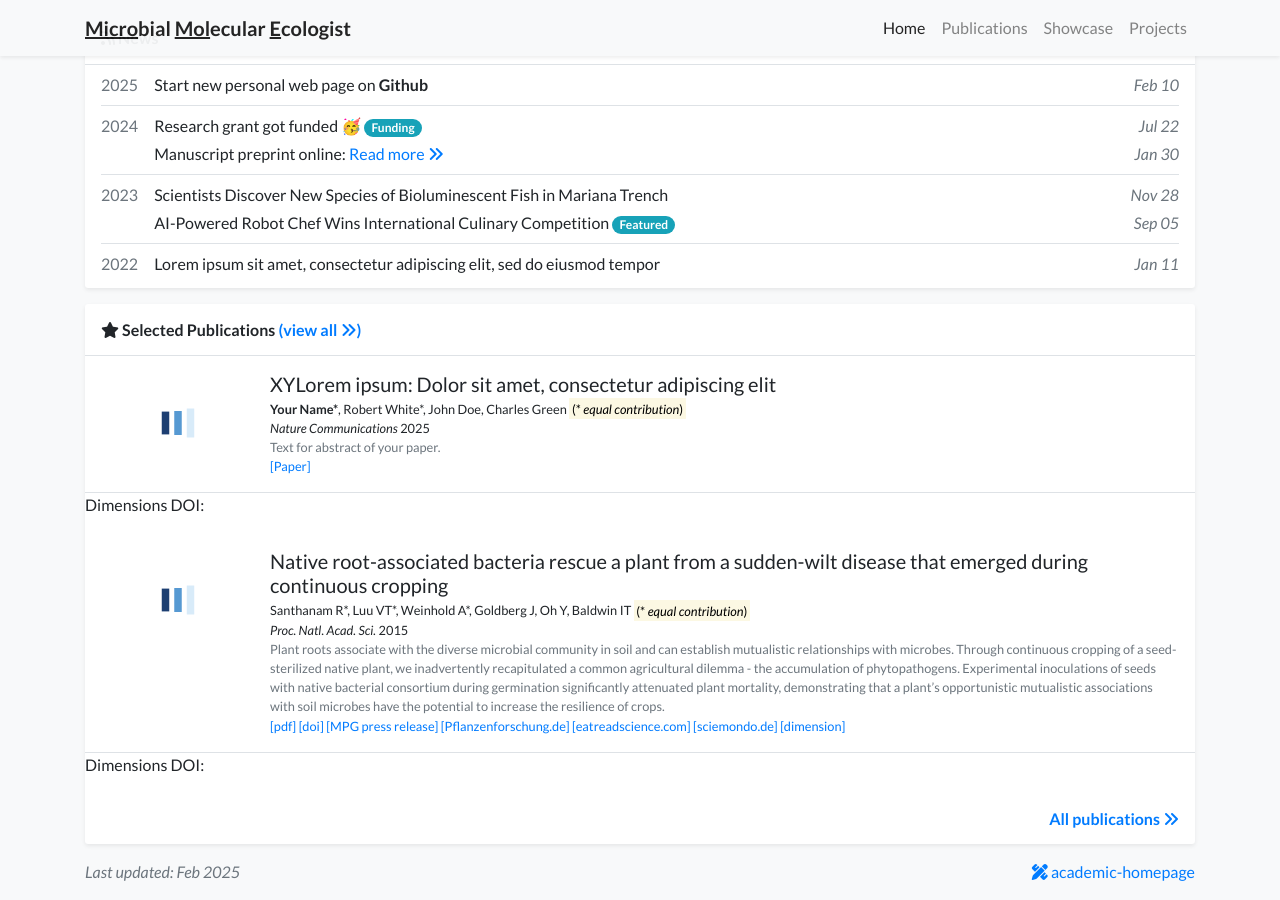
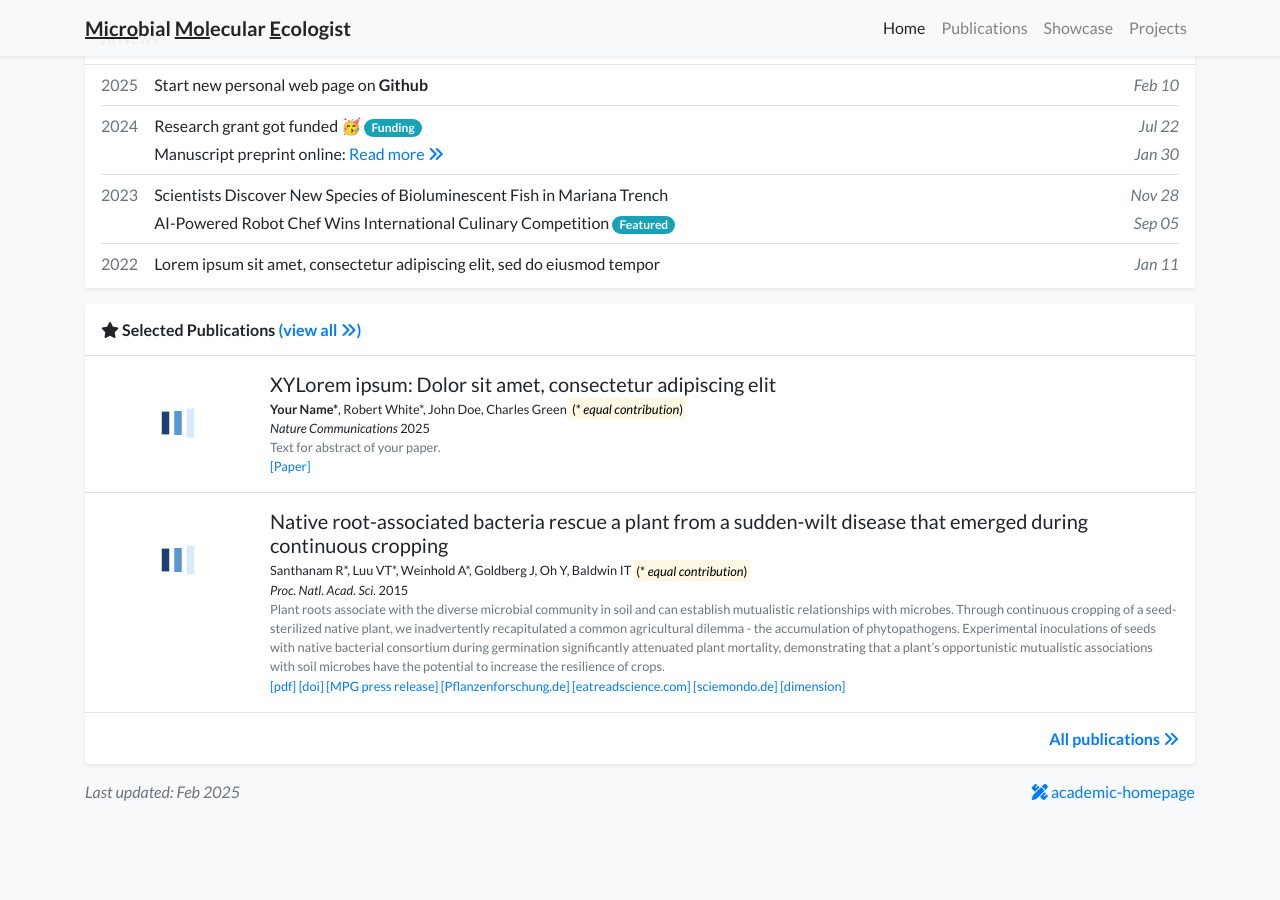
Before and after one commit to micromole/micromole.github.io, a Jekyll site: the page built from index.html, in a window 1280 px wide and 900 px high, scrolled down 903 px. Built offline with Jekyll 4.4.1, drawn with Linux system fonts in a browser that asks for light colours; nearby versions of some CDN libraries; comment, search, counter and statistics services are not loaded; a style sheet for code colours, icons or effects is not loaded; after the commit the page ends 1723 px from its top, so only the background shows below that.

Commit message:
Update publication_item.html

```diff
--- a/_includes/widgets/publication_item.html
+++ b/_includes/widgets/publication_item.html
@@ -32,7 +32,7 @@
         </div>
     </div>
 </div>
-<p>Dimensions DOI: {{ item.dimensions }}</p>
+
 <div class="row no-gutters d-md-none {% unless include.hide_bottom_border %}border-bottom{% endunless %} border-gray {% if include.first %}rounded-top{% endif %} {% if include.last %}rounded-bottom{% endif %} {% if item.cover %}lazy{% endif %}" data-src="{{ item.cover | relative_url }}">
     <div class="w-100" style="background-color: rgba(255,255,255,0.9);">
         <div class="d-flex align-items-start flex-column py-3 px-4">
@@ -52,9 +52,9 @@
                     {% endif %}
                     {% endfor %}
 
-                     {% if item.dimensions %}
+                    {% if item.dimensions %}
             <span class="__dimensions_badge_embed__" data-doi="{{ item.dimensions | replace:'https://doi.org/', '' }}" data-style="small_rectangle"></span>
-        {% endif %}
+                    {% endif %}
 
                 </p>
             </div>
```
